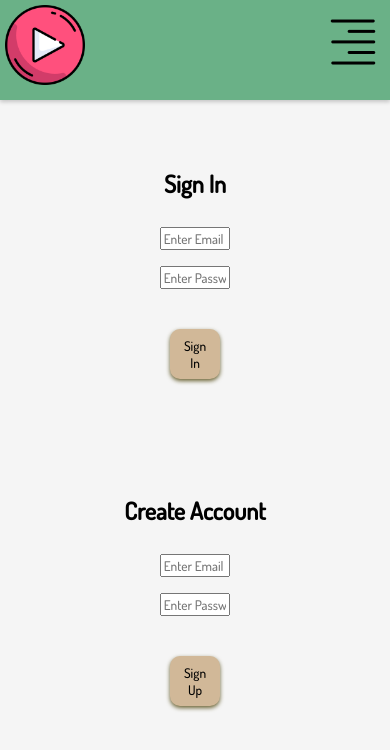
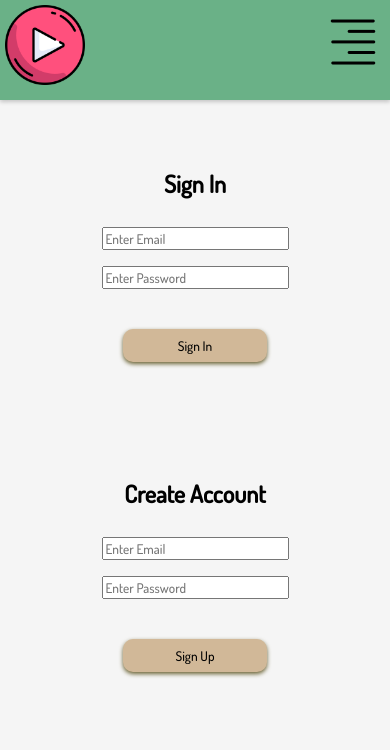
Before and after one commit to chaitanya-bhargava/MediaPlayerApp, a React (Create React App) app: page /auth in a window 390 px wide. Shown: the top 750 px of the page. Built offline with nearby package versions, Linux system fonts and the light colour scheme.

Commit message:
auth page responsive

```diff
--- a/src/components/Auth/SignIn.css
+++ b/src/components/Auth/SignIn.css
@@ -18,3 +18,12 @@
     margin: 0.5rem;
     width: 50%;
 }
+
+@media screen and (max-width:950px){
+    .sign-in{
+        width: 100%;
+    }
+    .sign-in form{
+        width: 100%;
+    }
+}
--- a/src/components/Auth/SignUp.css
+++ b/src/components/Auth/SignUp.css
@@ -18,3 +18,11 @@
     margin: 0.5rem;
     width: 50%;
 }
+@media screen and (max-width:950px){
+    .sign-up{
+        width: 100%;
+    }
+    .sign-up form{
+        width: 100%;
+    }
+}
```
